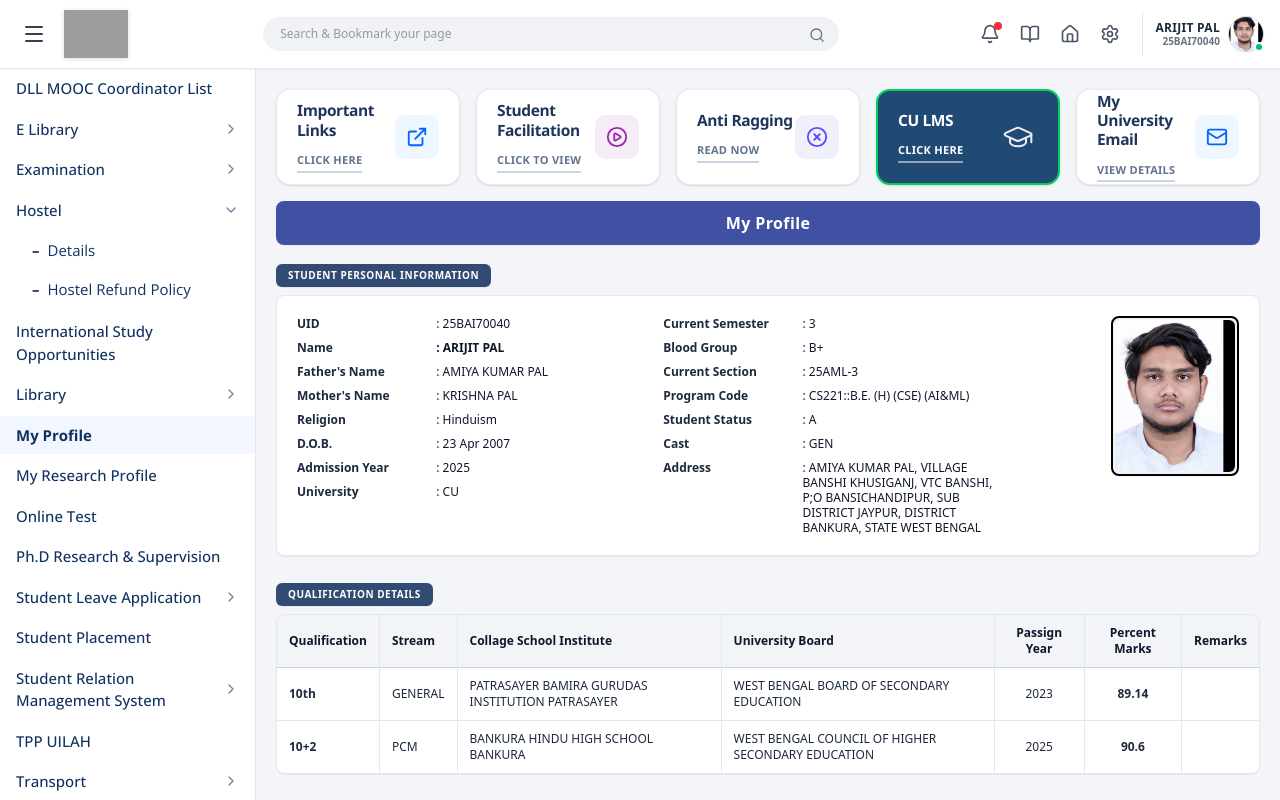
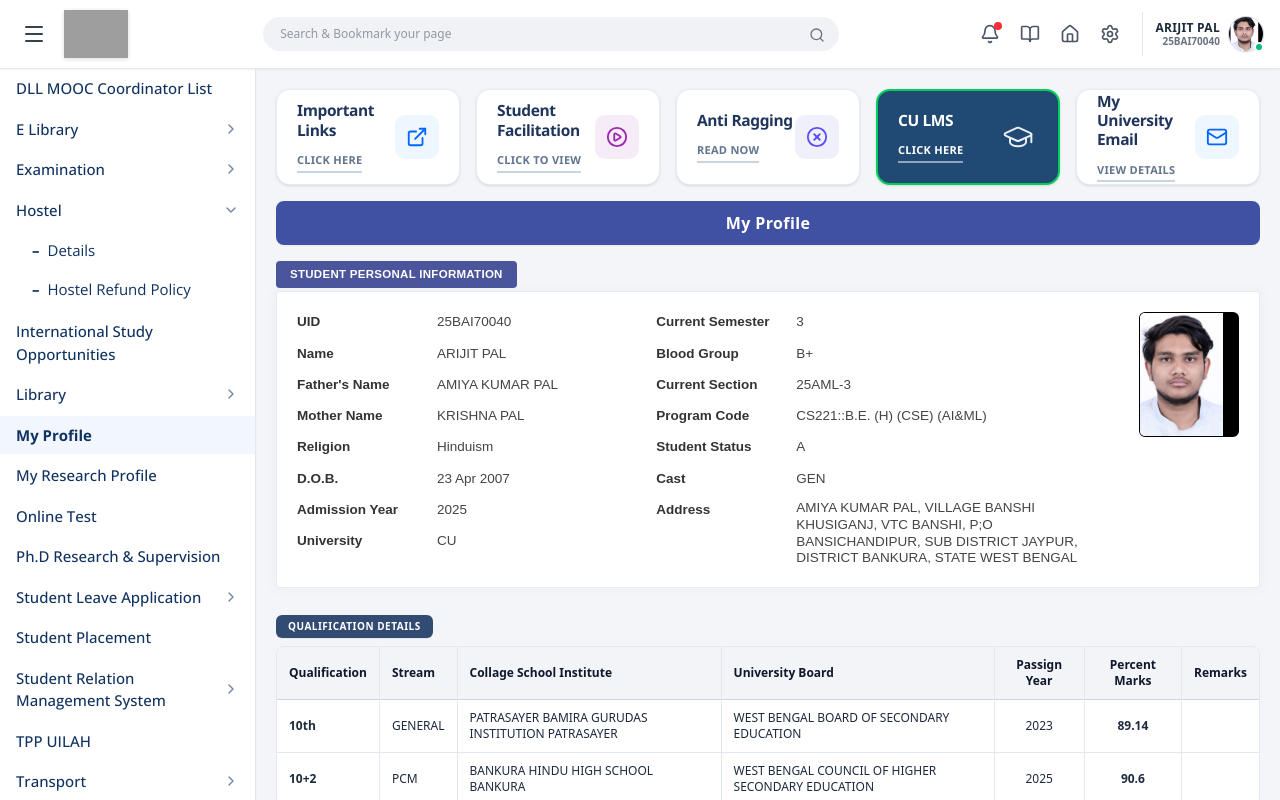
Before and after one commit to Arijit-Pal77/Portal, a React (Vite) app: page / in a window 1280 px wide. Both pictures are taken after a click on the button "My Profile". Built offline with nearby package versions, Linux system fonts and the light colour scheme; grey boxes are pictures that could not be loaded.

Commit message:
Update Student Personal Information section to match screenshot layout exactly

```diff
--- a/src/components/ProfileView.tsx
+++ b/src/components/ProfileView.tsx
@@ -110,122 +110,45 @@ export const ProfileView: React.FC = () => {
       <div className="space-y-6">
 
         {/* SECTION 1: STUDENT PERSONAL INFORMATION */}
-        <div>
+        <div className="font-['Arial',sans-serif]">
           {/* Section Pill Badge */}
-          <div className="inline-block bg-[#324b72] text-white text-[10px] font-extrabold px-3 py-1 rounded-md uppercase tracking-wider mb-2 shadow-2xs">
+          <div className="inline-block bg-[#4b559b] text-white text-[11.5px] font-bold px-3.5 py-[5px] rounded-[4px] uppercase tracking-wide mb-[3px]">
             STUDENT PERSONAL INFORMATION
           </div>
 
-          <div className="bg-white border border-slate-200 rounded-lg p-5 shadow-2xs">
-            <div className="grid grid-cols-1 lg:grid-cols-12 gap-6 items-start">
+          <div className="bg-white border border-slate-200/80 rounded-[4px] p-[20px] shadow-[0_0_15px_4px_rgba(0,0,0,0.02)]">
+            <div className="flex flex-col lg:flex-row justify-between gap-6">
 
-              {/* Fields Grid (9 or 10 cols) */}
-              <div className="lg:col-span-9 grid grid-cols-1 md:grid-cols-2 gap-x-8 gap-y-2 text-xs">
-
-                {/* Col 1 */}
-                <div className="space-y-2">
-                  <div className="grid grid-cols-12">
-                    <span className="col-span-5 font-bold text-slate-800">UID</span>
-                    <span className="col-span-7 font-medium text-slate-900">: {studentData.id}</span>
-                  </div>
-
-                  <div className="grid grid-cols-12">
-                    <span className="col-span-5 font-bold text-slate-800">Name</span>
-                    <span className="col-span-7 font-bold text-slate-900">: {studentData.name}</span>
-                  </div>
-
-                  <div className="grid grid-cols-12">
-                    <span className="col-span-5 font-bold text-slate-800">Father's Name</span>
-                    <span className="col-span-7 font-medium text-slate-900">: {studentData.fatherName}</span>
-                  </div>
-
-                  <div className="grid grid-cols-12">
-                    <span className="col-span-5 font-bold text-slate-800">Mother's Name</span>
-                    <span className="col-span-7 font-medium text-slate-900">: {studentData.motherName}</span>
-                  </div>
-
-                  <div className="grid grid-cols-12">
-                    <span className="col-span-5 font-bold text-slate-800">Religion</span>
-                    <span className="col-span-7 font-medium text-slate-900">: {studentData.religion}</span>
-                  </div>
-
-                  <div className="grid grid-cols-12">
-                    <span className="col-span-5 font-bold text-slate-800">D.O.B.</span>
-                    <span className="col-span-7 font-medium text-slate-900">: {studentData.dob}</span>
-                  </div>
-
-                  <div className="grid grid-cols-12">
-                    <span className="col-span-5 font-bold text-slate-800">Admission Year</span>
-                    <span className="col-span-7 font-medium text-slate-900">: {studentData.admissionYear}</span>
-                  </div>
-
-                  <div className="grid grid-cols-12">
-                    <span className="col-span-5 font-bold text-slate-800">University</span>
-                    <span className="col-span-7 font-medium text-slate-900">: {studentData.university}</span>
-                  </div>
-                </div>
-
-                {/* Col 2 */}
-                <div className="space-y-2">
-                  <div className="grid grid-cols-12">
-                    <span className="col-span-5 font-bold text-slate-800">Current Semester</span>
-                    <span className="col-span-7 font-medium text-slate-900">: {studentData.currentSemester}</span>
-                  </div>
-
-                  <div className="grid grid-cols-12">
-                    <span className="col-span-5 font-bold text-slate-800">Blood Group</span>
-                    <span className="col-span-7 font-medium text-slate-900">: {studentData.bloodGroup}</span>
-                  </div>
-
-                  <div className="grid grid-cols-12">
-                    <span className="col-span-5 font-bold text-slate-800">Current Section</span>
-                    <span className="col-span-7 font-medium text-slate-900">: {studentData.currentSection}</span>
-                  </div>
-
-                  <div className="grid grid-cols-12">
-                    <span className="col-span-5 font-bold text-slate-800">Program Code</span>
-                    <span className="col-span-7 font-medium text-slate-900">: {studentData.programCode}</span>
-                  </div>
-
-                  <div className="grid grid-cols-12">
-                    <span className="col-span-5 font-bold text-slate-800">Student Status</span>
-                    <span className="col-span-7 font-medium text-slate-900">: {studentData.studentStatus}</span>
-                  </div>
-
-                  <div className="grid grid-cols-12">
-                    <span className="col-span-5 font-bold text-slate-800">Cast</span>
-                    <span className="col-span-7 font-medium text-slate-900">: {studentData.caste}</span>
-                  </div>
-
-                  <div className="grid grid-cols-12">
-                    <span className="col-span-5 font-bold text-slate-800">Address</span>
-                    <span className="col-span-7 font-medium text-slate-900 leading-tight">
-                      : {studentData.fullAddress}
-                    </span>
-                  </div>
-                </div>
-
+              {/* Left Column (8 items) */}
+              <div className="flex-[0.95] space-y-[11px] text-[13.5px]">
+                <div className="flex"><div className="w-[140px] font-bold text-[#333]">UID</div><div className="flex-1 text-[#444] uppercase">{studentData.id}</div></div>
+                <div className="flex"><div className="w-[140px] font-bold text-[#333]">Name</div><div className="flex-1 text-[#444] uppercase">{studentData.name}</div></div>
+                <div className="flex"><div className="w-[140px] font-bold text-[#333]">Father's Name</div><div className="flex-1 text-[#444] uppercase">{studentData.fatherName}</div></div>
+                <div className="flex"><div className="w-[140px] font-bold text-[#333]">Mother Name</div><div className="flex-1 text-[#444] uppercase">{studentData.motherName}</div></div>
+                <div className="flex"><div className="w-[140px] font-bold text-[#333]">Religion</div><div className="flex-1 text-[#444]">{studentData.religion}</div></div>
+                <div className="flex"><div className="w-[140px] font-bold text-[#333]">D.O.B.</div><div className="flex-1 text-[#444]">{studentData.dob}</div></div>
+                <div className="flex"><div className="w-[140px] font-bold text-[#333]">Admission Year</div><div className="flex-1 text-[#444]">{studentData.admissionYear}</div></div>
+                <div className="flex"><div className="w-[140px] font-bold text-[#333]">University</div><div className="flex-1 text-[#444] uppercase">{studentData.university}</div></div>
               </div>
 
-              {/* Photo Box Column (3 cols) */}
-              <div className="lg:col-span-3 flex flex-col items-center lg:items-end space-y-2">
-                <input
-                  type="file"
-                  ref={fileInputRef}
-                  onChange={handlePhotoUpload}
-                  accept="image/*"
-                  className="hidden"
-                  id="profile-photo-file-input"
-                />
-                <div
-                  className="w-32 h-40 border-2 border-black rounded-lg overflow-hidden bg-gray-100 p-0.5 shadow-2xs relative"
-                  id="profile-student-photo-box"
-                >
-                  <img
-                    src={photo}
-                    alt={studentData.name}
-                    className="w-full h-full object-cover rounded-md"
-                  />
+              {/* Middle Column (7 items) */}
+              <div className="flex-[1.3] space-y-[11px] text-[13.5px]">
+                <div className="flex"><div className="w-[140px] font-bold text-[#333]">Current Semester</div><div className="flex-1 text-[#444]">{studentData.currentSemester}</div></div>
+                <div className="flex"><div className="w-[140px] font-bold text-[#333]">Blood Group</div><div className="flex-1 text-[#444] uppercase">{studentData.bloodGroup}</div></div>
+                <div className="flex"><div className="w-[140px] font-bold text-[#333]">Current Section</div><div className="flex-1 text-[#444] uppercase">{studentData.currentSection}</div></div>
+                <div className="flex"><div className="w-[140px] font-bold text-[#333]">Program Code</div><div className="flex-1 text-[#444]">{studentData.programCode}</div></div>
+                <div className="flex"><div className="w-[140px] font-bold text-[#333]">Student Status</div><div className="flex-1 text-[#444] uppercase">{studentData.studentStatus}</div></div>
+                <div className="flex"><div className="w-[140px] font-bold text-[#333]">Cast</div><div className="flex-1 text-[#444] uppercase">{studentData.caste}</div></div>
+                <div className="flex"><div className="w-[140px] font-bold text-[#333]">Address</div><div className="flex-1 text-[#444] uppercase leading-tight pr-4">{studentData.fullAddress}</div></div>
+              </div>
+
+              {/* Right Column - Photo */}
+              <div className="w-[100px] flex-shrink-0 flex justify-end items-start">
+                <div className="relative cursor-pointer group" onClick={() => document.getElementById('profile-photo-file-input')?.click()}>
+                  <input type="file" ref={fileInputRef} onChange={handlePhotoUpload} accept="image/*" className="hidden" id="profile-photo-file-input"/>
+                  <div className="w-[100px] h-[125px] border-[1.5px] border-black border-r-[12px] rounded-[6px] overflow-hidden bg-white">
+                    <img src={photo} alt={studentData.name} className="w-full h-full object-cover"/>
+                  </div>
                 </div>
               </div>
 
```
